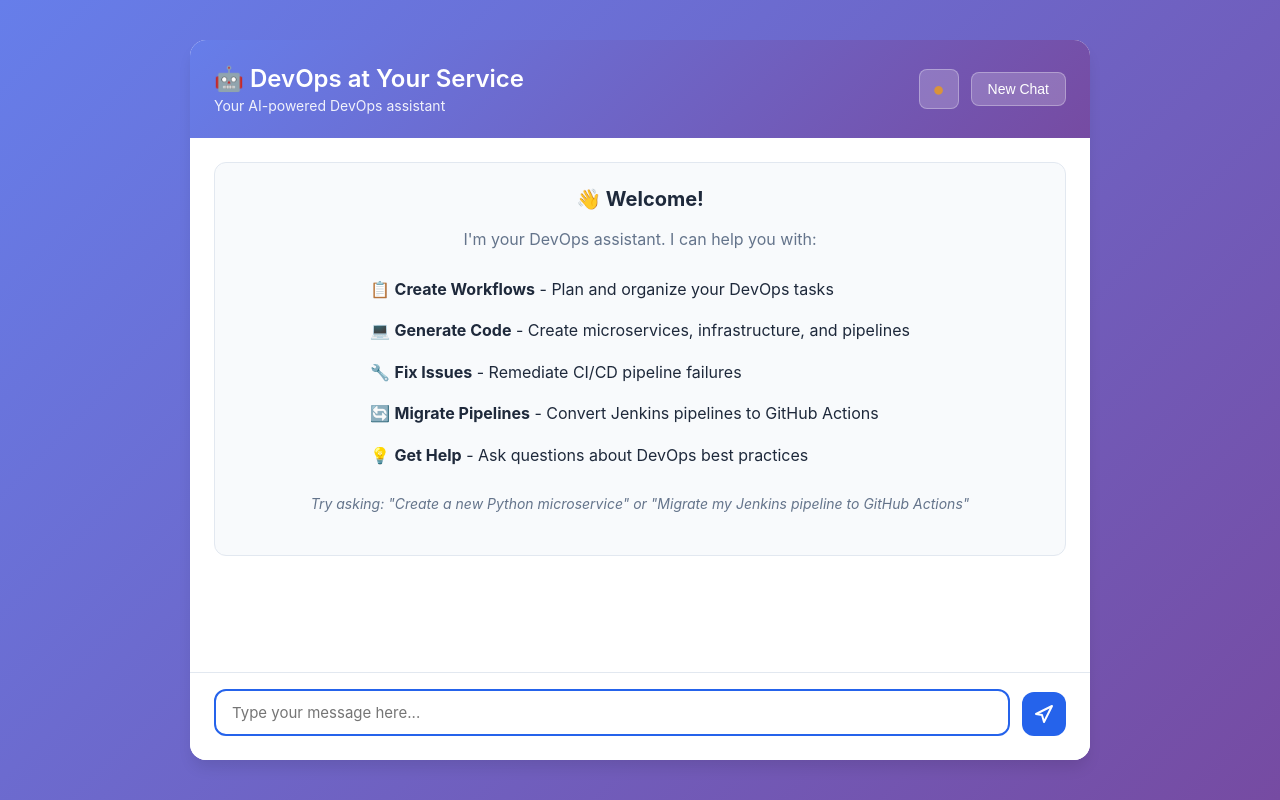
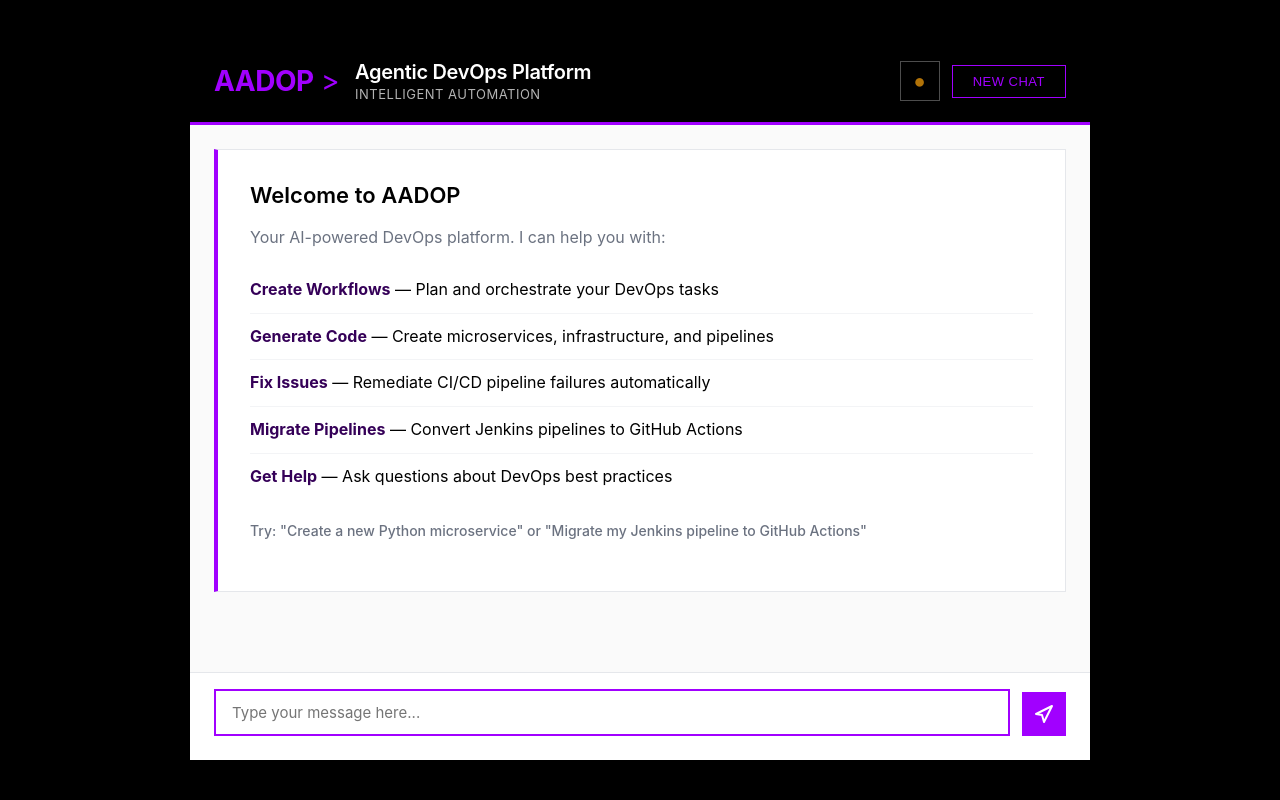
Before and after one commit to darrylbowler72/agenticframework, a FastAPI app: page / in a window 1280 px wide. Run offline with FastAPI, Linux system fonts and the light colour scheme; data that the repository does not hold is empty.

Commit message:
Rebrand chatbot UI to AADOP with Accenture styling, fix deps
- Rebrand chatbot to "AADOP" (Accenture Agentic DevOps Platform)
- Apply Accenture visual identity: purple #A100FF, black #000000,
  sharp edges (border-radius: 0), uppercase labels, corporate font stack
- Remove emojis from UI, use text-based avatars (U/A)
- Fix anthropic SDK version conflict: upgrade from 0.18.1 to 0.45.0
  for langchain-anthropic compatibility
- Pin all LangChain/LangGraph deps to exact versions to prevent
  pip backtracking during container builds

Co-Authored-By: Claude Opus 4.6 <noreply@anthropic.com>

```diff
--- a/backend/agents/chatbot/static/script.js
+++ b/backend/agents/chatbot/static/script.js
@@ -12,15 +12,16 @@ function newChat() {
         localStorage.setItem('chatSessionId', sessionId);
         document.getElementById('chatMessages').innerHTML = `
             <div class="welcome-message">
-                <h2>👋 Welcome!</h2>
-                <p>I'm your DevOps assistant. I can help you with:</p>
+                <h2>Welcome to AADOP</h2>
+                <p>Your AI-powered DevOps platform. I can help you with:</p>
                 <ul>
-                    <li>📋 <strong>Create Workflows</strong> - Plan and organize your DevOps tasks</li>
-                    <li>💻 <strong>Generate Code</strong> - Create microservices, infrastructure, and pipelines</li>
-                    <li>🔧 <strong>Fix Issues</strong> - Remediate CI/CD pipeline failures</li>
-                    <li>💡 <strong>Get Help</strong> - Ask questions about DevOps best practices</li>
+                    <li><strong>Create Workflows</strong> &mdash; Plan and orchestrate your DevOps tasks</li>
+                    <li><strong>Generate Code</strong> &mdash; Create microservices, infrastructure, and pipelines</li>
+                    <li><strong>Fix Issues</strong> &mdash; Remediate CI/CD pipeline failures automatically</li>
+                    <li><strong>Migrate Pipelines</strong> &mdash; Convert Jenkins pipelines to GitHub Actions</li>
+                    <li><strong>Get Help</strong> &mdash; Ask questions about DevOps best practices</li>
                 </ul>
-                <p class="try-asking">Try asking: "Create a new Python microservice" or "Help me plan a deployment workflow"</p>
+                <p class="try-asking">Try: "Create a new Python microservice" or "Migrate my Jenkins pipeline to GitHub Actions"</p>
             </div>
         `;
     }
@@ -116,7 +117,7 @@ function addMessage(role, content, action = null) {
 
     const avatar = document.createElement('div');
     avatar.className = 'message-avatar';
-    avatar.textContent = role === 'user' ? '👤' : '🤖';
+    avatar.textContent = role === 'user' ? 'U' : 'A';
 
     const contentDiv = document.createElement('div');
     contentDiv.className = 'message-content';
@@ -130,10 +131,10 @@ function addMessage(role, content, action = null) {
         const actionBadge = document.createElement('div');
         actionBadge.className = 'action-badge';
         const actionLabels = {
-            'workflow': '📋 Workflow',
-            'codegen': '💻 Code Generation',
-            'remediation': '🔧 Remediation',
-            'help': '💡 Help'
+            'workflow': 'Workflow',
+            'codegen': 'Code Generation',
+            'remediation': 'Remediation',
+            'help': 'Help'
         };
         actionBadge.textContent = actionLabels[action] || action;
         contentDiv.appendChild(actionBadge);
--- a/backend/agents/chatbot/static/style.css
+++ b/backend/agents/chatbot/static/style.css
@@ -5,23 +5,24 @@
 }
 
 :root {
-    --primary-color: #2563eb;
-    --primary-dark: #1e40af;
-    --secondary-color: #64748b;
-    --background: #f8fafc;
+    --primary-color: #A100FF;
+    --primary-dark: #7B00C4;
+    --primary-deeper: #350058;
+    --secondary-color: #6B7280;
+    --background: #F2F2F2;
     --surface: #ffffff;
-    --text-primary: #1e293b;
-    --text-secondary: #64748b;
-    --border: #e2e8f0;
-    --user-bubble: #2563eb;
-    --assistant-bubble: #f1f5f9;
+    --text-primary: #000000;
+    --text-secondary: #6B7280;
+    --border: #E5E7EB;
+    --user-bubble: #A100FF;
+    --assistant-bubble: #F2F2F2;
     --shadow: 0 1px 3px 0 rgba(0, 0, 0, 0.1);
-    --shadow-lg: 0 10px 15px -3px rgba(0, 0, 0, 0.1);
+    --shadow-lg: 0 10px 25px -5px rgba(0, 0, 0, 0.15);
 }
 
 body {
-    font-family: -apple-system, BlinkMacSystemFont, 'Segoe UI', Roboto, 'Helvetica Neue', Arial, sans-serif;
-    background: linear-gradient(135deg, #667eea 0%, #764ba2 100%);
+    font-family: 'Graphik', -apple-system, BlinkMacSystemFont, 'Segoe UI', Roboto, 'Helvetica Neue', Arial, sans-serif;
+    background: #000000;
     min-height: 100vh;
     display: flex;
     justify-content: center;
@@ -35,7 +36,7 @@ body {
     height: 90vh;
     max-height: 800px;
     background: var(--surface);
-    border-radius: 16px;
+    border-radius: 0;
     box-shadow: var(--shadow-lg);
     display: flex;
     flex-direction: column;
@@ -43,39 +44,64 @@ body {
 }
 
 .chat-header {
-    background: linear-gradient(135deg, #667eea 0%, #764ba2 100%);
+    background: #000000;
     color: white;
-    padding: 24px;
+    padding: 20px 24px;
     display: flex;
     justify-content: space-between;
     align-items: center;
+    border-bottom: 3px solid var(--primary-color);
+}
+
+.header-content {
+    display: flex;
+    align-items: center;
+    gap: 16px;
+}
+
+.header-logo {
+    font-size: 28px;
+    font-weight: 700;
+    color: var(--primary-color);
+    letter-spacing: -0.5px;
+}
+
+.header-logo .logo-gt {
+    color: var(--primary-color);
+    font-weight: 400;
 }
 
 .header-content h1 {
-    font-size: 24px;
+    font-size: 20px;
     font-weight: 600;
-    margin-bottom: 4px;
+    margin-bottom: 2px;
+    letter-spacing: -0.3px;
 }
 
 .header-content p {
-    font-size: 14px;
-    opacity: 0.9;
+    font-size: 13px;
+    opacity: 0.7;
+    letter-spacing: 0.5px;
+    text-transform: uppercase;
 }
 
 .new-chat-btn {
-    background: rgba(255, 255, 255, 0.2);
-    border: 1px solid rgba(255, 255, 255, 0.3);
-    color: white;
-    padding: 8px 16px;
-    border-radius: 8px;
+    background: transparent;
+    border: 1px solid var(--primary-color);
+    color: var(--primary-color);
+    padding: 8px 20px;
+    border-radius: 0;
     cursor: pointer;
-    font-size: 14px;
+    font-size: 13px;
     font-weight: 500;
+    text-transform: uppercase;
+    letter-spacing: 0.5px;
     transition: all 0.2s;
 }
 
 .new-chat-btn:hover {
-    background: rgba(255, 255, 255, 0.3);
+    background: var(--primary-color);
+    color: white;
 }
 
 .chat-messages {
@@ -85,19 +111,20 @@ body {
     display: flex;
     flex-direction: column;
     gap: 16px;
+    background: #FAFAFA;
 }
 
 .chat-messages::-webkit-scrollbar {
-    width: 8px;
+    width: 6px;
 }
 
 .chat-messages::-webkit-scrollbar-track {
-    background: var(--background);
+    background: transparent;
 }
 
 .chat-messages::-webkit-scrollbar-thumb {
-    background: var(--border);
-    border-radius: 4px;
+    background: #D1D5DB;
+    border-radius: 3px;
 }
 
 .chat-messages::-webkit-scrollbar-thumb:hover {
@@ -105,42 +132,52 @@ body {
 }
 
 .welcome-message {
-    background: var(--background);
+    background: var(--surface);
     border: 1px solid var(--border);
-    border-radius: 12px;
-    padding: 24px;
-    text-align: center;
+    border-left: 4px solid var(--primary-color);
+    border-radius: 0;
+    padding: 32px;
+    text-align: left;
 }
 
 .welcome-message h2 {
     color: var(--text-primary);
     margin-bottom: 16px;
-    font-size: 20px;
+    font-size: 22px;
+    font-weight: 600;
 }
 
 .welcome-message p {
     color: var(--text-secondary);
     margin-bottom: 16px;
-    line-height: 1.6;
+    line-height: 1.7;
 }
 
 .welcome-message ul {
     list-style: none;
-    text-align: left;
-    display: inline-block;
-    margin-bottom: 16px;
+    margin-bottom: 20px;
 }
 
 .welcome-message li {
     color: var(--text-primary);
-    padding: 8px 0;
+    padding: 10px 0;
     line-height: 1.6;
+    border-bottom: 1px solid #F3F4F6;
+}
+
+.welcome-message li:last-child {
+    border-bottom: none;
+}
+
+.welcome-message li strong {
+    color: var(--primary-deeper);
 }
 
 .try-asking {
-    font-style: italic;
-    color: var(--text-secondary);
+    font-style: normal;
+    color: var(--primary-color);
     font-size: 14px;
+    font-weight: 500;
 }
 
 .message {
@@ -237,7 +281,7 @@ body {
 #userInput {
     flex: 1;
     border: 2px solid var(--border);
-    border-radius: 12px;
+    border-radius: 0;
     padding: 12px 16px;
     font-size: 15px;
     font-family: inherit;
@@ -254,7 +298,7 @@ body {
 #sendBtn {
     width: 44px;
     height: 44px;
-    border-radius: 12px;
+    border-radius: 0;
     background: var(--primary-color);
     color: white;
     border: none;
@@ -321,8 +364,8 @@ body {
 .status-btn {
     width: 40px;
     height: 40px;
-    border-radius: 8px;
-    background: rgba(255, 255, 255, 0.2);
+    border-radius: 0;
+    background: transparent;
     border: 1px solid rgba(255, 255, 255, 0.3);
     color: white;
     cursor: pointer;
--- a/backend/agents/chatbot/templates/index.html
+++ b/backend/agents/chatbot/templates/index.html
@@ -3,19 +3,22 @@
 <head>
     <meta charset="UTF-8">
     <meta name="viewport" content="width=device-width, initial-scale=1.0">
-    <title>DevOps at Your Service</title>
+    <title>AADOP | Accenture Agentic DevOps Platform</title>
     <link rel="stylesheet" href="/dev/static/style.css">
 </head>
 <body>
     <div class="chat-container">
         <div class="chat-header">
             <div class="header-content">
-                <h1>🤖 DevOps at Your Service</h1>
-                <p>Your AI-powered DevOps assistant</p>
+                <div class="header-logo">AADOP<span class="logo-gt"> &gt;</span></div>
+                <div>
+                    <h1>Agentic DevOps Platform</h1>
+                    <p>Intelligent Automation</p>
+                </div>
             </div>
             <div class="header-actions">
                 <button class="status-btn" onclick="toggleAgentStatus()" title="View agent status">
-                    <span class="status-indicator" id="overallStatus">●</span>
+                    <span class="status-indicator" id="overallStatus">&#9679;</span>
                 </button>
                 <button class="new-chat-btn" onclick="newChat()">New Chat</button>
             </div>
@@ -24,7 +27,7 @@
         <div class="agent-status-panel" id="agentStatusPanel" style="display: none;">
             <div class="status-header">
                 <h3>Agent Health Status</h3>
-                <button class="close-btn" onclick="toggleAgentStatus()">×</button>
+                <button class="close-btn" onclick="toggleAgentStatus()">&times;</button>
             </div>
             <div class="status-grid" id="agentStatusGrid">
                 <div class="status-loading">Loading agent status...</div>
@@ -33,16 +36,16 @@
 
         <div class="chat-messages" id="chatMessages">
             <div class="welcome-message">
-                <h2>👋 Welcome!</h2>
-                <p>I'm your DevOps assistant. I can help you with:</p>
+                <h2>Welcome to AADOP</h2>
+                <p>Your AI-powered DevOps platform. I can help you with:</p>
                 <ul>
-                    <li>📋 <strong>Create Workflows</strong> - Plan and organize your DevOps tasks</li>
-                    <li>💻 <strong>Generate Code</strong> - Create microservices, infrastructure, and pipelines</li>
-                    <li>🔧 <strong>Fix Issues</strong> - Remediate CI/CD pipeline failures</li>
-                    <li>🔄 <strong>Migrate Pipelines</strong> - Convert Jenkins pipelines to GitHub Actions</li>
-                    <li>💡 <strong>Get Help</strong> - Ask questions about DevOps best practices</li>
+                    <li><strong>Create Workflows</strong> &mdash; Plan and orchestrate your DevOps tasks</li>
+                    <li><strong>Generate Code</strong> &mdash; Create microservices, infrastructure, and pipelines</li>
+                    <li><strong>Fix Issues</strong> &mdash; Remediate CI/CD pipeline failures automatically</li>
+                    <li><strong>Migrate Pipelines</strong> &mdash; Convert Jenkins pipelines to GitHub Actions</li>
+                    <li><strong>Get Help</strong> &mdash; Ask questions about DevOps best practices</li>
                 </ul>
-                <p class="try-asking">Try asking: "Create a new Python microservice" or "Migrate my Jenkins pipeline to GitHub Actions"</p>
+                <p class="try-asking">Try: "Create a new Python microservice" or "Migrate my Jenkins pipeline to GitHub Actions"</p>
             </div>
         </div>
 
```
Also changed, not shown: other parts of backend/agents/chatbot/static/style.css (+42 -31 lines), backend/agents/chatbot/static/index.html (+16 -13 lines), backend/agents/common/requirements.txt (+5 -5 lines).
